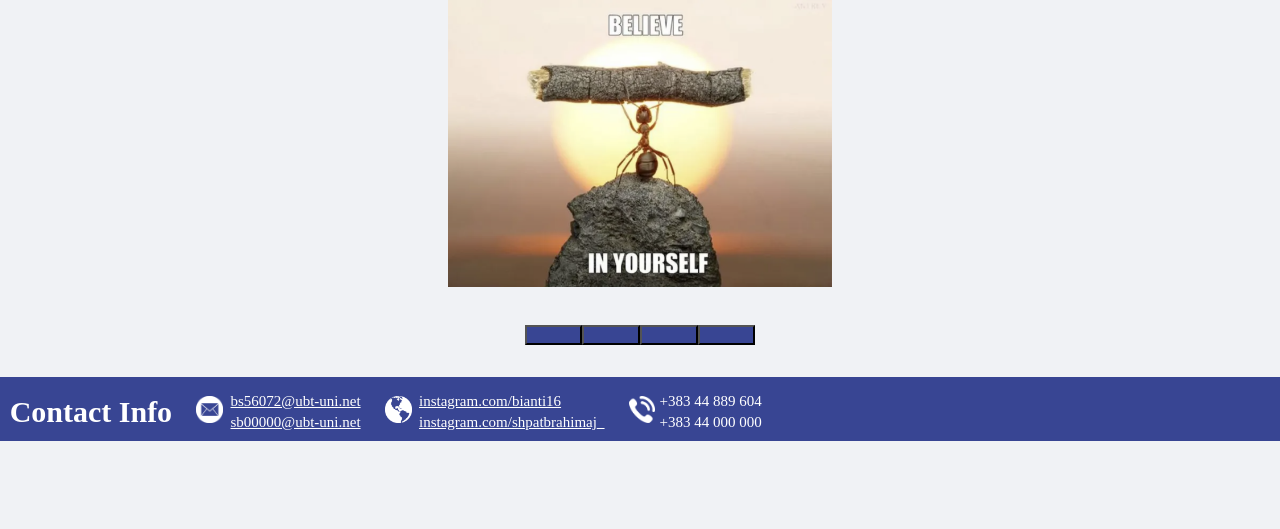
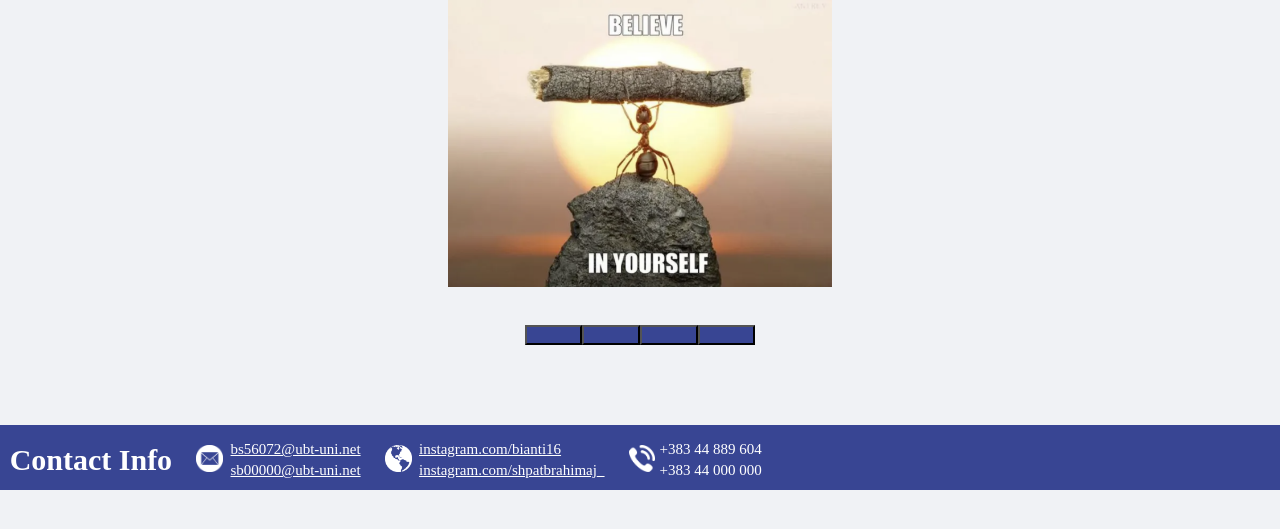
Before and after one commit to biantsh/web-engineering-project-1, a PHP site: page /track_progress_page/track_progress.php in a window 1280 px wide. Shown: the part 271-800 px from the top of the page. Run offline with PHP 8.4, Linux system fonts and the light colour scheme; the visitor is signed in with stand-in values (Sample User, id 1); data that the repository does not hold is empty.

Commit message:
Fix min-resolution threshold being too low and footer not anchored at the bottom

```diff
--- a/about_us_page/about_us.css
+++ b/about_us_page/about_us.css
@@ -101,7 +101,7 @@ footer a, footer a:visited, footer a:hover, footer a:active {
     color: white;
 }
 
-@media only screen and (max-width: 480px) {
+@media only screen and (max-width: 640px) {
     .navbar {
         height: 6.1vh;
         line-height: 5.8vh;
--- a/admin_dashboard_page/dashboard.css
+++ b/admin_dashboard_page/dashboard.css
@@ -34,7 +34,7 @@
     color: #486cc7;
 }
 
-@media only screen and (max-width: 480px) {
+@media only screen and (max-width: 640px) {
     .navbar {
         height: 6.1vh;
         line-height: 5.8vh;
--- a/learn_page/learn.css
+++ b/learn_page/learn.css
@@ -155,7 +155,7 @@ footer a, footer a:visited, footer a:hover, footer a:active {
     color: white;
 }
 
-@media only screen and (max-width: 480px) {
+@media only screen and (max-width: 640px) {
     .navbar {
         height: 6.1vh;
         line-height: 5.8vh;
--- a/login_page/login.css
+++ b/login_page/login.css
@@ -133,7 +133,7 @@ footer a, footer a:visited, footer a:hover, footer a:active{
     color: white;
 }
 
-@media only screen and (max-width: 480px) {
+@media only screen and (max-width: 640px) {
     .navbar {
         height: 6.1vh;
         line-height: 5.8vh;
--- a/track_progress_page/track_progress.css
+++ b/track_progress_page/track_progress.css
@@ -98,7 +98,7 @@ body {
 }
 
 footer {
-    margin-top: 3.9vh;
+    margin-top: 10vh;
     bottom: 0;
     height: 6.48vh;
     width: 100%;
@@ -122,7 +122,7 @@ footer a, footer a:visited, footer a:hover, footer a:active{
     color: white;
 }
 
-@media only screen and (max-width: 480px) {
+@media only screen and (max-width: 640px) {
     .navbar {
         height: 6.1vh;
         line-height: 5.8vh;
```
